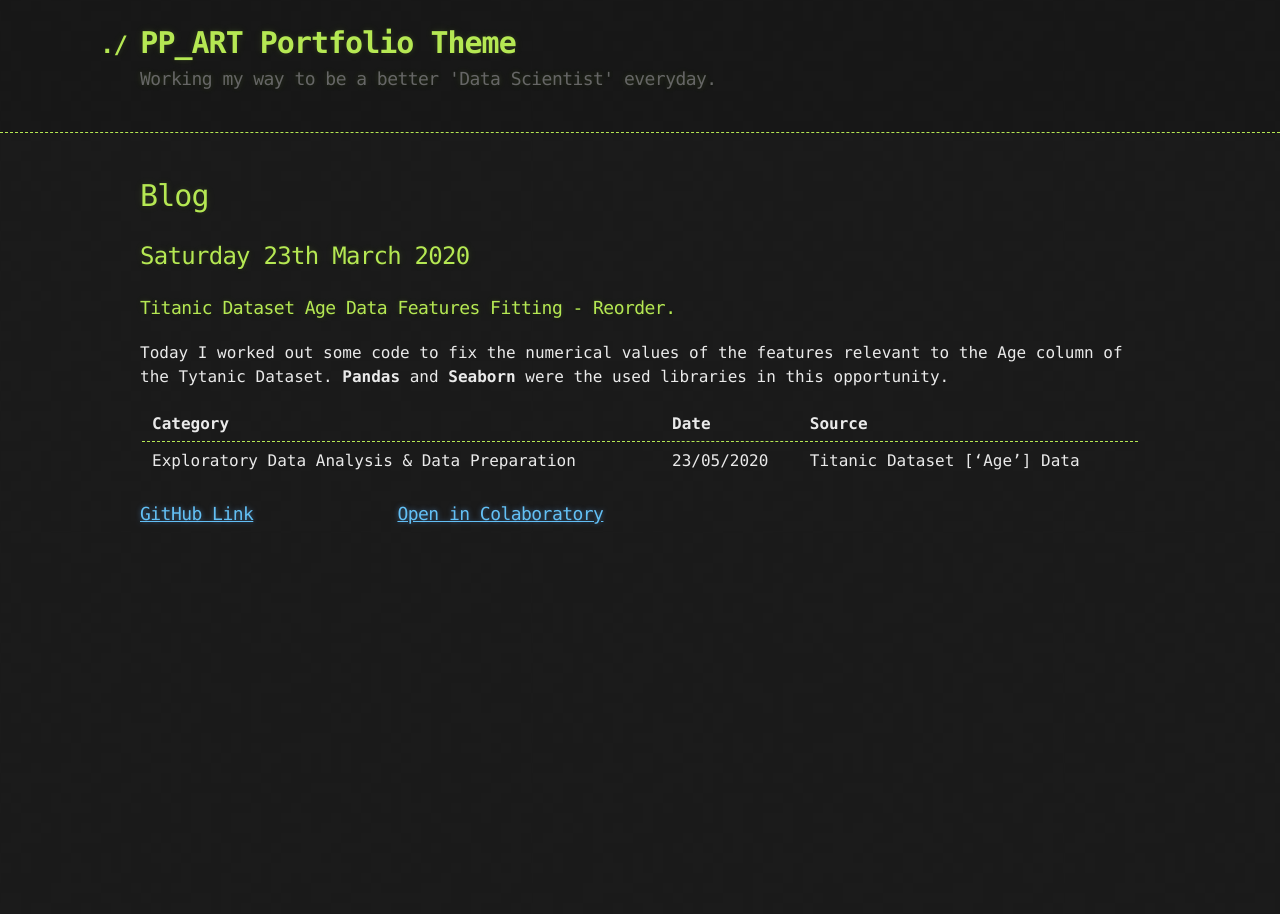
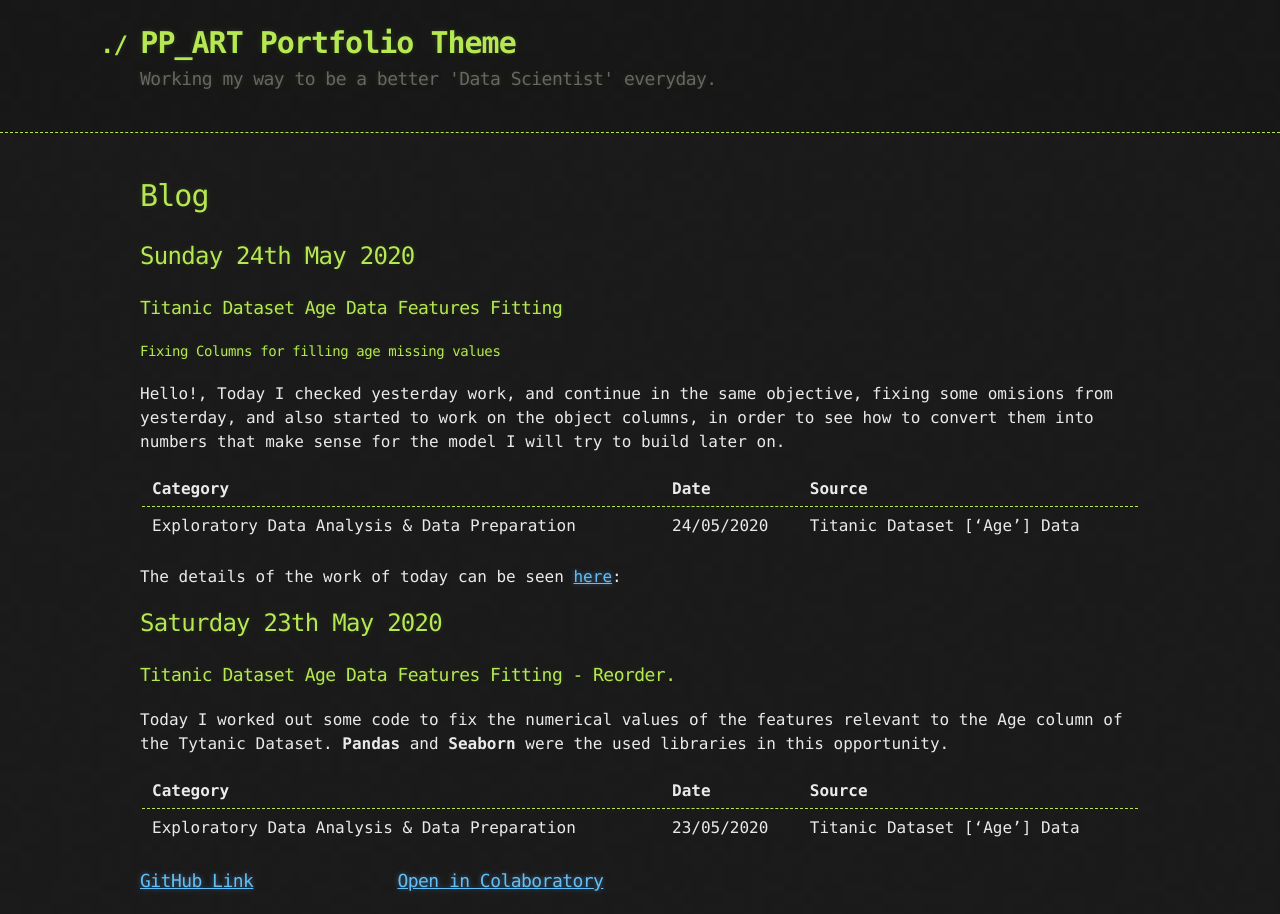
Before and after one commit to PaulB86UK/PP_ART, a Jekyll site: the page built from docs/Blog.md, in a window 1280 px wide. Built offline with Jekyll 4.4.1, drawn with Linux system fonts in a browser that asks for light colours; our own code applies the rules of GitHub Pages for plain Markdown files.

Commit message:
Update Blog.md

```diff
--- a/docs/Blog.md
+++ b/docs/Blog.md
@@ -4,7 +4,19 @@ permalink: /Blog/
 ---
 
 # Blog
-## Saturday 23th March 2020
+## Sunday 24th May 2020
+### Titanic Dataset Age Data Features Fitting
+#### Fixing Columns for filling age missing values
+
+Hello!, Today I checked yesterday work, and continue in the same objective, fixing some omisions from yesterday, and also started to work on the object columns, in order to see how to convert them into numbers that make sense for the model I will try to build later on.
+
+|                   Category                   |    Date   |            Source            |
+|:---------------------------------------------|:----------|:-----------------------------|
+| Exploratory Data Analysis & Data Preparation |24/05/2020 | Titanic Dataset ['Age'] Data |
+
+The details of the work of today can be seen [here](https://paulb86uk.github.io/PP_ART.github.io/2020/24_5):
+
+## Saturday 23th May 2020
 ### Titanic Dataset Age Data Features Fitting - Reorder.
 
 Today I worked out some code to fix the numerical values of the features relevant to the Age column of the Tytanic Dataset. **Pandas** and **Seaborn** were the used libraries in this opportunity.
```
